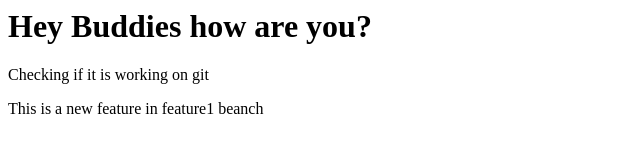
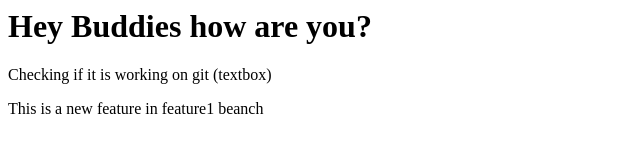
Before and after one commit to NavyaSai-V/Website, a plain HTML site: page index.html in a window 1280 px wide. Shown: the full height of the page, 0-640 px from the left. Drawn offline with Linux system fonts and the light colour scheme.

```diff
--- a/index.html
+++ b/index.html
@@ -1,3 +1,3 @@
 <h1>Hey Buddies how are you?</h1>
-<p>Checking if it is working on git</p>
+<p>Checking if it is working on git (textbox)</p>
 <p>This is a new feature in feature1 beanch</p>
```
